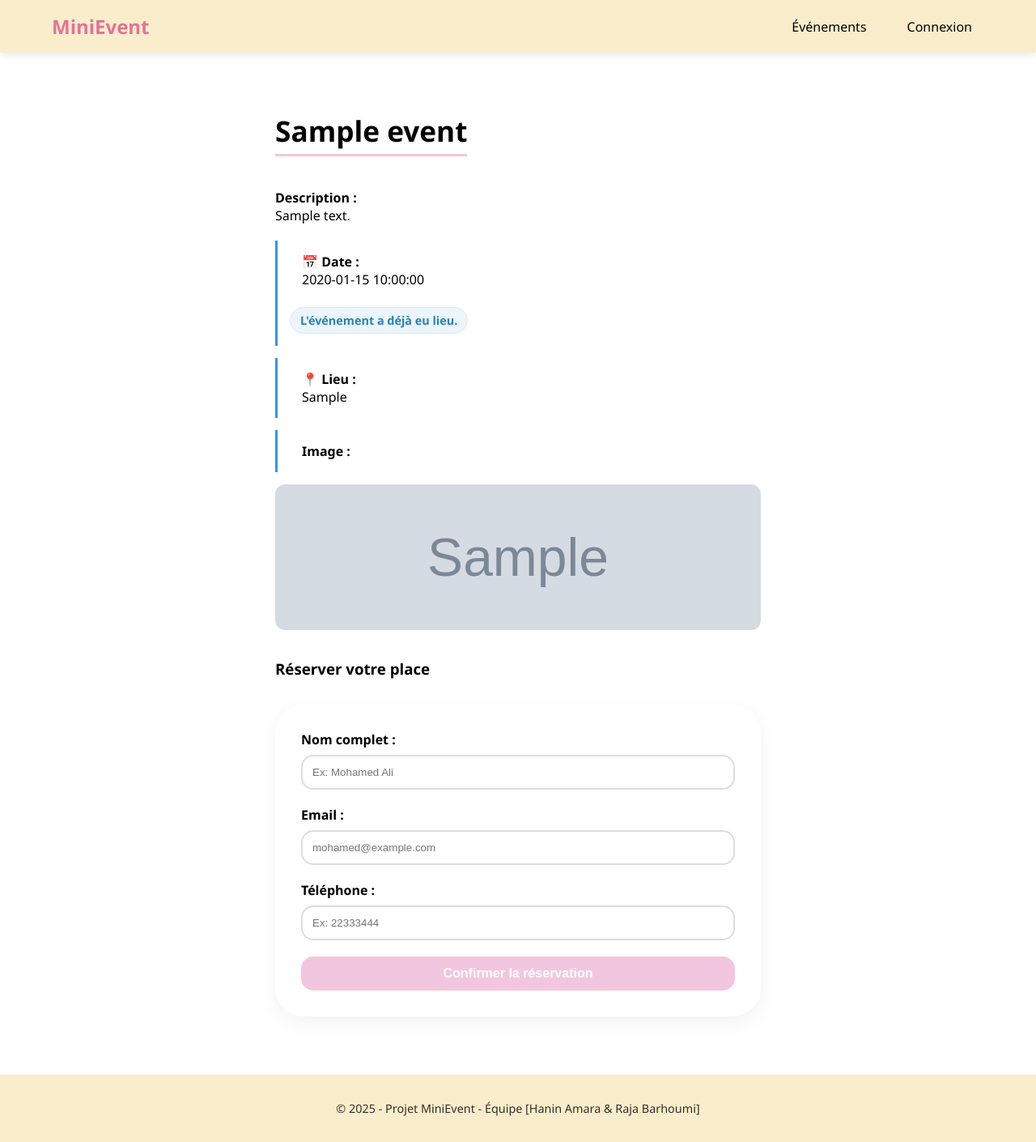
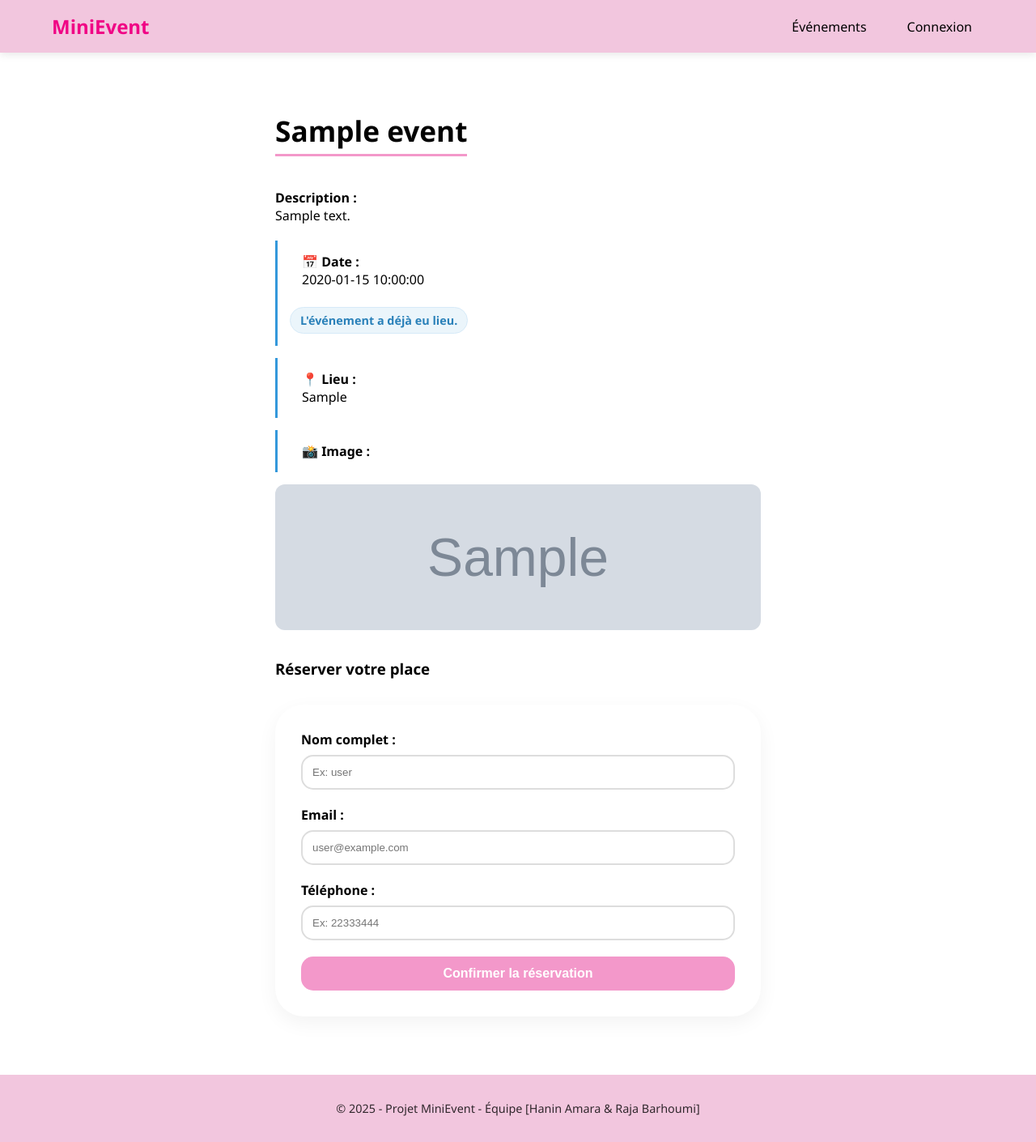
Before and after one commit to RajaBarhoumi/MiniProjet2A-EventReservation-HaninRaja, a PHP site: page /index.php?action=details&id=1 in a window 1280 px wide. Shown: the whole page at 81% size. Run offline with PHP 8.4, Linux system fonts and the light colour scheme; tables that the repository leaves empty or names only in its code hold one stand-in row (values such as "Sample post"); grey boxes marked "Sample" are stand-in pictures.

Commit message:
fix:change UI

```diff
--- a/app/views/events/details.php
+++ b/app/views/events/details.php
@@ -21,7 +21,7 @@ if (!isset($event) || !is_array($event)) {
                 <p><strong>📍 Lieu :</strong><br> <?= htmlspecialchars($event['location']) ?></p>
             </div>
             <div class="info-item">
-                <p><strong> Image :</strong></p>
+                <p><strong>📸 Image :</strong></p>
             </div>
             <?php if (!empty($event['image'])): ?>
                 <img
@@ -38,10 +38,10 @@ if (!isset($event) || !is_array($event)) {
         <input type="hidden" name="event_id" value="<?= htmlspecialchars($event['id'] ?? '') ?>">
 
         <label for="name">Nom complet :</label>
-        <input type="text" id="name" name="name" placeholder="Ex: Mohamed Ali" required>
+        <input type="text" id="name" name="name" placeholder="Ex: user" required>
 
         <label for="email">Email :</label>
-        <input type="email" id="email" name="email" placeholder="mohamed@example.com" required>
+        <input type="email" id="email" name="email" placeholder="user@example.com" required>
 
         <label for="phone">Téléphone :</label>
         <input type="text" id="phone" name="phone" placeholder="Ex: 22333444" required>
--- a/app/views/partials/header.php
+++ b/app/views/partials/header.php
@@ -9,7 +9,7 @@
     <header>
         <nav>
             <div class="logo">
-                <a href="index.php" style="color: #e27396; font-weight: bold; text-decoration: none; font-size: 1.5rem;">MiniEvent</a>
+                <a href="index.php" style="color: #f00385; font-weight: bold; text-decoration: none; font-size: 1.5rem;">MiniEvent</a>
             </div>
             <ul>
                 <li><a href="index.php?action=list">Événements</a></li>
--- a/public/style.css
+++ b/public/style.css
@@ -1,6 +1,6 @@
 :root {
-    --primary-color: #FAEDCB;
-    --accent-color: #F2C6DE;
+    --primary-color: #F2C6DE;
+    --accent-color: #f398ca;
     --text-light: black;
     --text-dark: black;
     --bg-light: #ffffff;
@@ -187,7 +187,7 @@ form button:hover {
 .btn-details {
     display: inline-block;
     margin-top: auto;
-    background-color: var(--accent-color);
+    background-color: #f00385;
     color: white;
     text-align: center;
     padding: 10px;
@@ -250,7 +250,7 @@ form button:hover {
 }
 
 .btn-add {
-    background-color: #DBCDF0;
+    background-color: #f00385;
     color: white;
     padding: 10px 20px;
     text-decoration: none;
@@ -259,7 +259,7 @@ form button:hover {
     transition: var(--transition);
 }
 
-.btn-add:hover { background-color: #ccadfa; }
+.btn-add:hover { background-color: #f398ca; }
 
 .admin-table {
     width: 100%;
```
Also changed, not shown: public/uploads/events/confe.jpg (added), public/uploads/events/cuisine.jpg (added), public/uploads/events/dev.jpg (added), public/uploads/events/event_6945b58ce2fb72.56736923.png (deleted), public/uploads/events/festival.jpg (added), public/uploads/events/marth.jpg (added).
